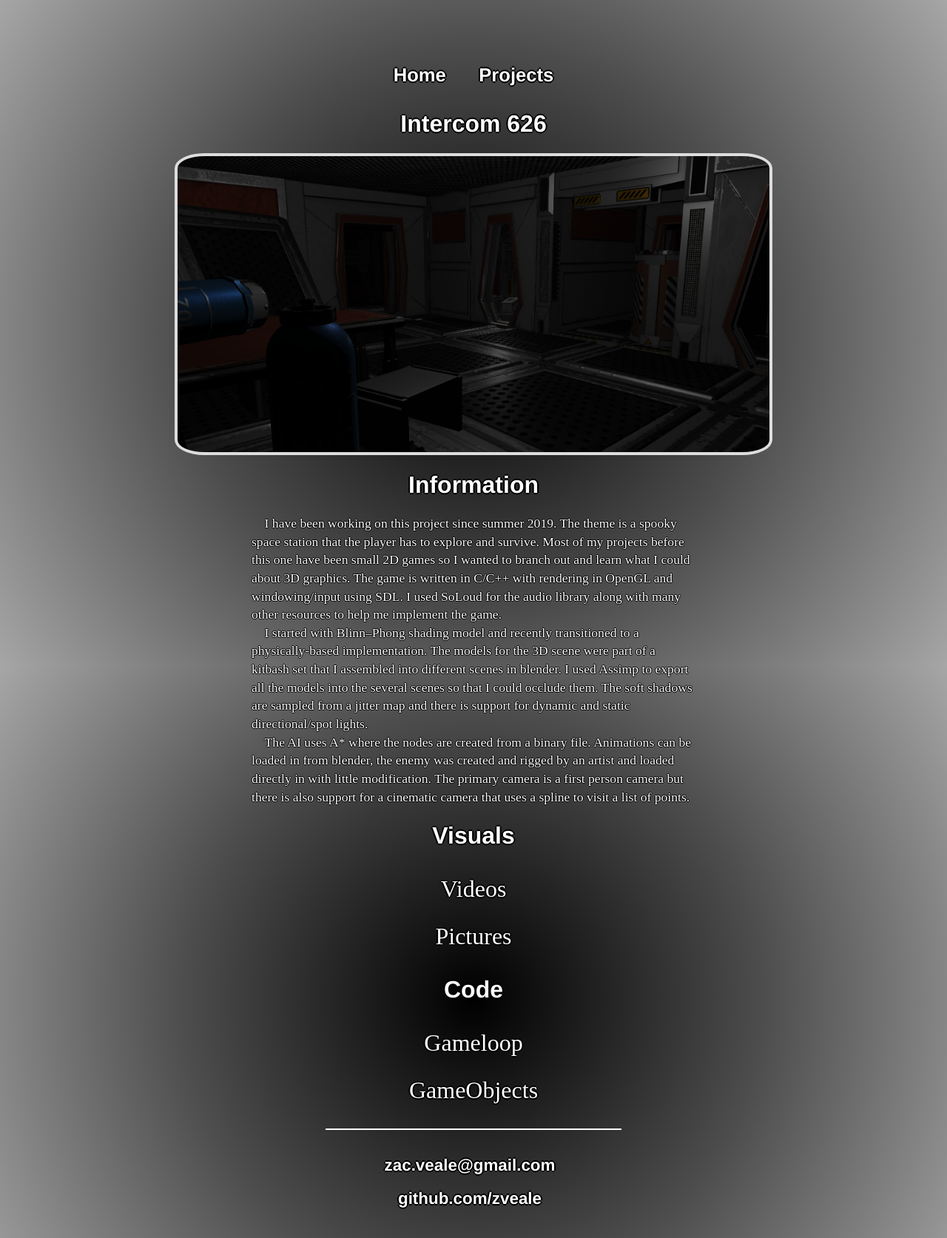
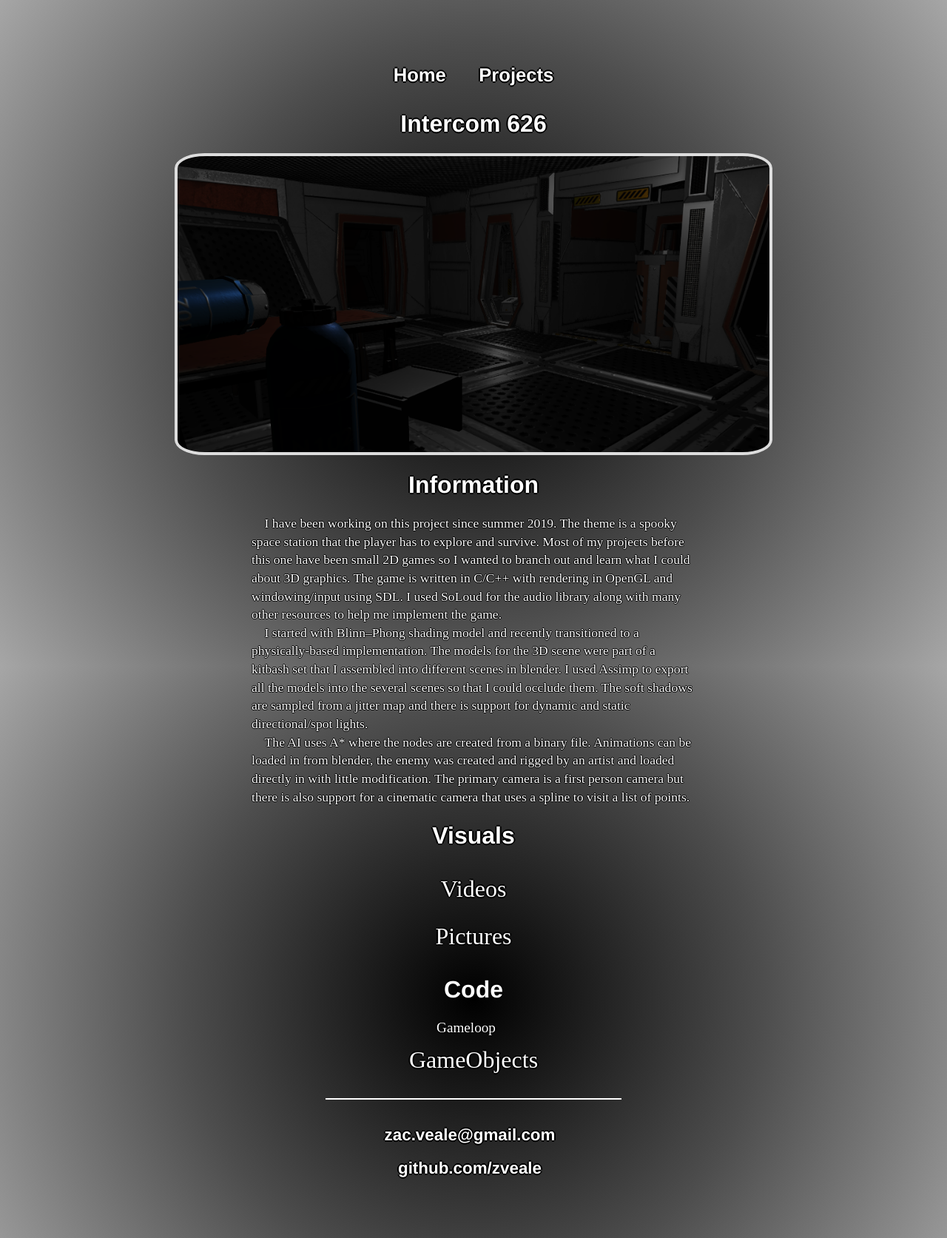
Before and after one commit to zveale/zveale.github.io, a Jekyll site: the page built from projects/index.html, in a window 1280 px wide. Shown: the whole page at 74% size. Built offline with Jekyll 4.4.1, drawn with Linux system fonts in a browser that asks for light colours.

Commit message:
Update main.css

```diff
--- a/css/main.css
+++ b/css/main.css
@@ -60,7 +60,7 @@ footer ul li {
 	color: white;
 	text-shadow: -1px 0 black, 0 1px black, 1px 0 black, 0 -1px black;
 }
-a .container .links {
+.container .links {
     text-decoration: none;
     color: #000;
 	line-height: 1.2em;
```
